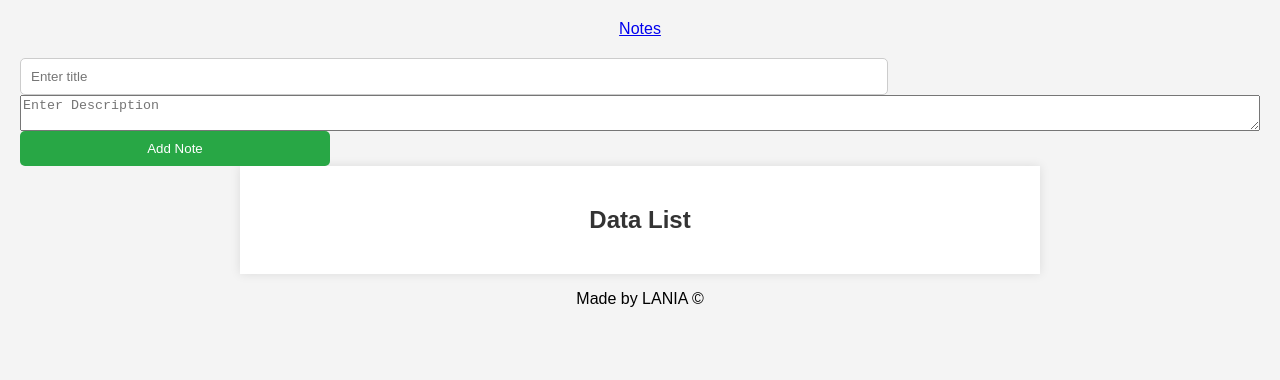
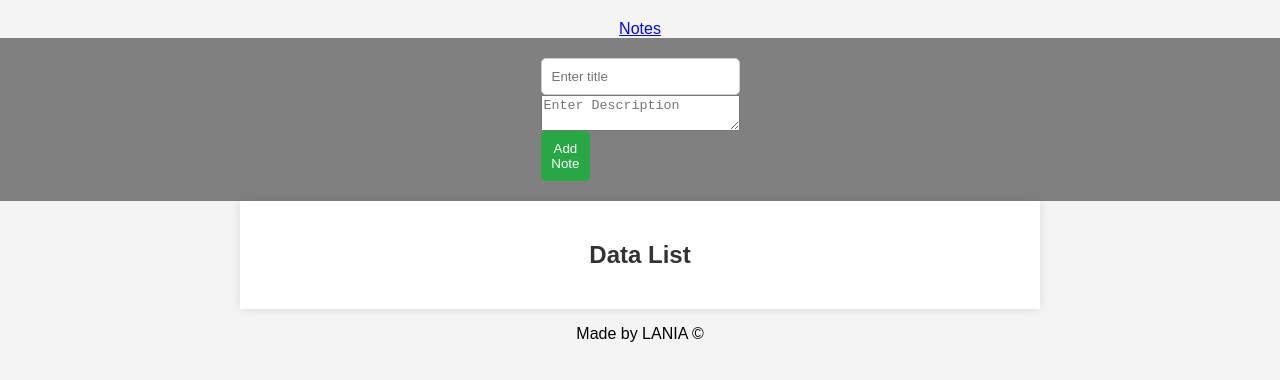
Before and after one commit to piotrowskaannamilena-blip/notesapplication, a website: page public/index.html in a window 1280 px wide. Shown: the part 60-440 px from the top of the page. Drawn offline with nearby package versions, Linux system fonts and the light colour scheme; no server answers.

Commit message:
updated styles

```diff
--- a/public/styles.css
+++ b/public/styles.css
@@ -5,7 +5,8 @@ body {
     font-family: Arial, sans-serif;
     background-color: #f4f4f4;
     text-align: center;
-    margin: 20px;
+    margin: 0px;
+    padding: 0px;
 }
 
 #notes {
@@ -14,7 +15,11 @@ body {
 
 .container {
     max-width: 800px;
-    margin: 0 auto;
+    margin: auto;
+    display: flex;
+    flex-wrap: wrap;
+    justify-content: center;
+    text-align: center;
     background: white;
     padding: 20px;
     box-shadow: 0 0 10px rgba(0, 0, 0, 0.1);
@@ -38,19 +43,25 @@ li {
     border-radius: 5px;
 }
 
-form {
-    margin-top: 20px;
+.data-form {
+    display: flex;
+    flex-wrap: wrap;
+    padding: 20px;
+    background-color: gray;
+    margin: auto;
+    justify-content: center;
+    text-align: center;
 }
 
 input {
     padding: 10px;
-    width: 70%;
+    width: 100%;
     border: 1px solid #ccc;
     border-radius: 5px;
 }
 
 button {
-    padding: 10px;
+    padding: 10px ;
     width: 25%;
     border: none;
     background: #28a745;
@@ -64,13 +75,31 @@ button:hover {
 
 }
 
+.submit {
+    text-align: center;
+    justify-self: center;
+}
+
+.delete-btn {
+    background-color: red;
+    color: white;
+}
+
+.edit-btn{
+    background-color: green;
+    color: white;
+}
+
 #form {
     display: flex;
     flex-direction: column;
     justify-content: space-between;
 }
+
 textarea {
     position: relative;
+    width: 100%;
+    resize: vertical;
 }
 /* Small Screen */
 @media only screen and (max-width: 600px) {
```
